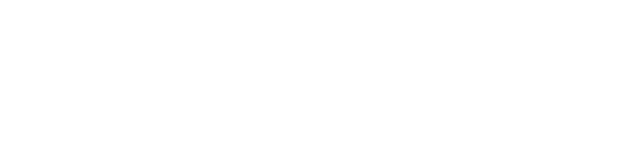
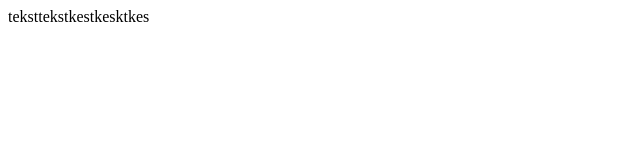
Before and after one commit to piotrlew5/Samuraj, a plain HTML site: page index.html in a window 1280 px wide. Shown: the whole page, without its empty margins (0-640 px from the left). Drawn offline with Linux system fonts and the light colour scheme.

Commit message:
pierwsza zmiana

```diff
--- a/index.html
+++ b/index.html
@@ -6,5 +6,13 @@
 </head>
 <body>
 
+
+   teksttekstkestkesktkes
+
+
+
+
+
+
 </body>
 </html>
```
